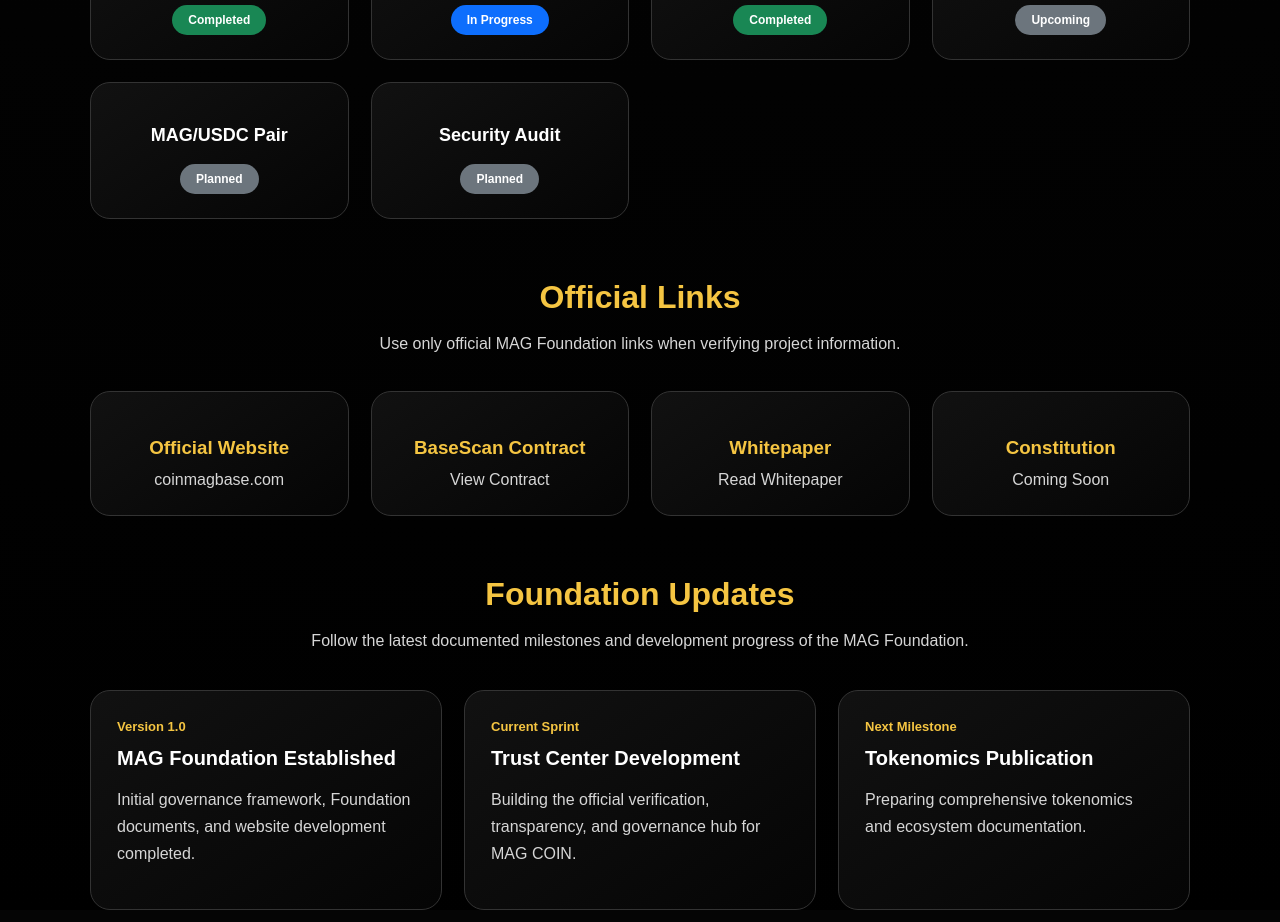
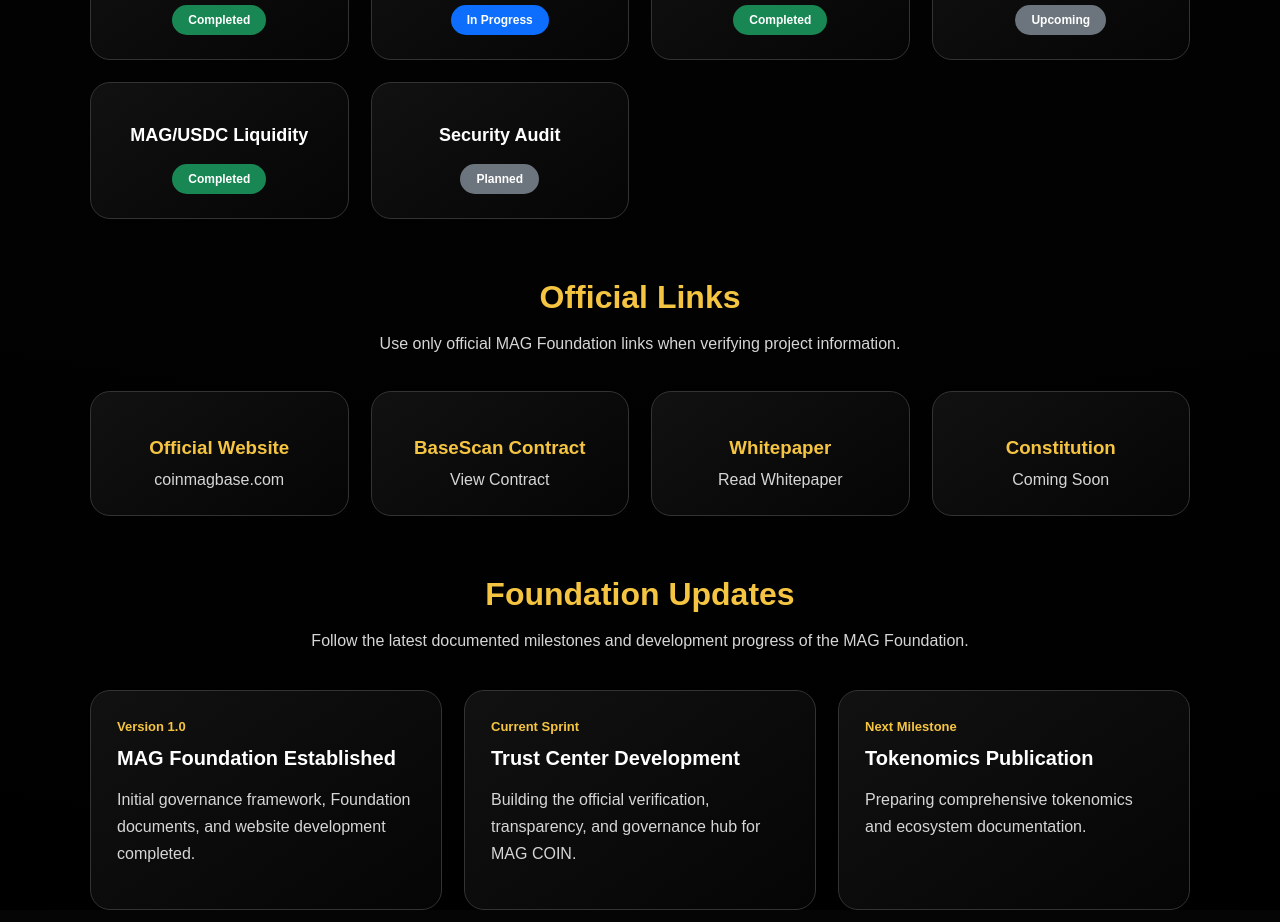
Before and after one commit to MAGZOWN/mag-coin-website, a Next.js app: page /transparency in a window 1280 px wide. Shown: the part 3100-4022 px from the top of the page. Built offline with nearby package versions, Linux system fonts and the light colour scheme.

Commit message:
Phase 2: Mark MAG/USDC liquidity deployment as completed in Transparency Timeline

```diff
--- a/app/data/transparencyTimeline.ts
+++ b/app/data/transparencyTimeline.ts
@@ -16,8 +16,8 @@
     status: "Upcoming",
   },
   {
-    title: "MAG/USDC Pair",
-    status: "Planned",
+    title: "MAG/USDC Liquidity",
+    status: "Completed",
   },
   {
     title: "Security Audit",
```
